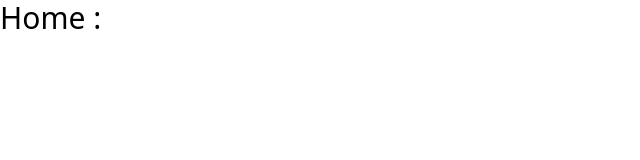
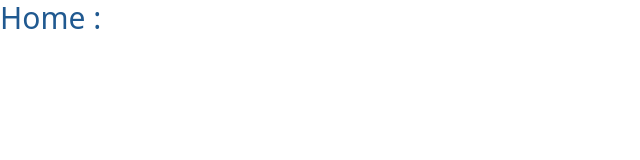
Before and after one commit to srteerra/certchain, a React (Vite) app: page / in a window 1280 px wide. Shown: the top 160 px of the page, without its empty margins (0-640 px from the left). Built offline with nearby package versions, Linux system fonts and the light colour scheme.

Commit message:
CER-54 style: Color palette added :sparkles:

```diff
--- a/src/pages/Home.jsx
+++ b/src/pages/Home.jsx
@@ -1,7 +1,7 @@
 const Home = () => {
     return (
         <div>
-            <h1 className="text-3xl">Home :</h1>
+            <h1 className="text-3xl text-primary">Home :</h1>
         </div>
     );
 }
--- a/tailwind.config.cjs
+++ b/tailwind.config.cjs
@@ -2,7 +2,13 @@
 module.exports = {
   content: ["./index.html", "./src/**/*.{js,ts,jsx,tsx}"],
   theme: {
-    extend: {},
+    colors: {
+      primary: "#205990",
+      secondary: "#F7A355",
+      informative: " #6D8B74",
+      black: "#424242",
+      white: "#FFFFFF",
+    },
   },
   plugins: [],
 };
```
